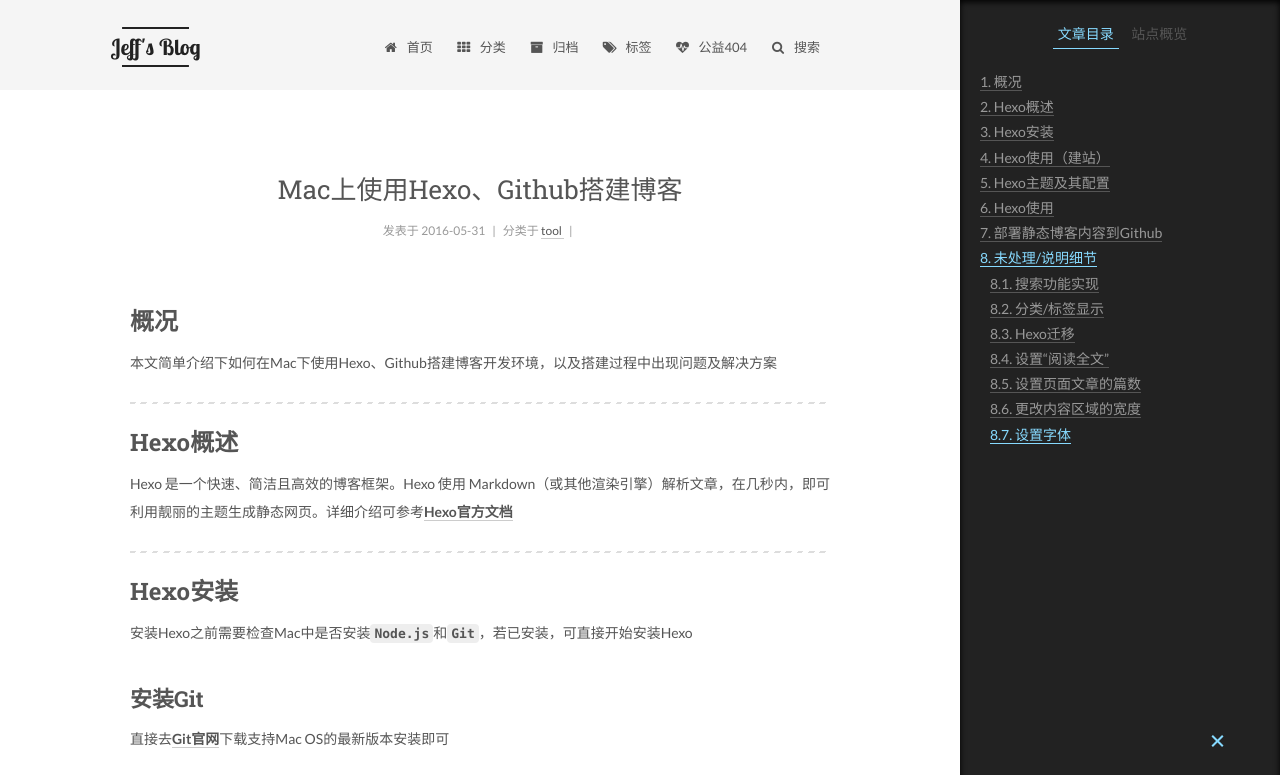
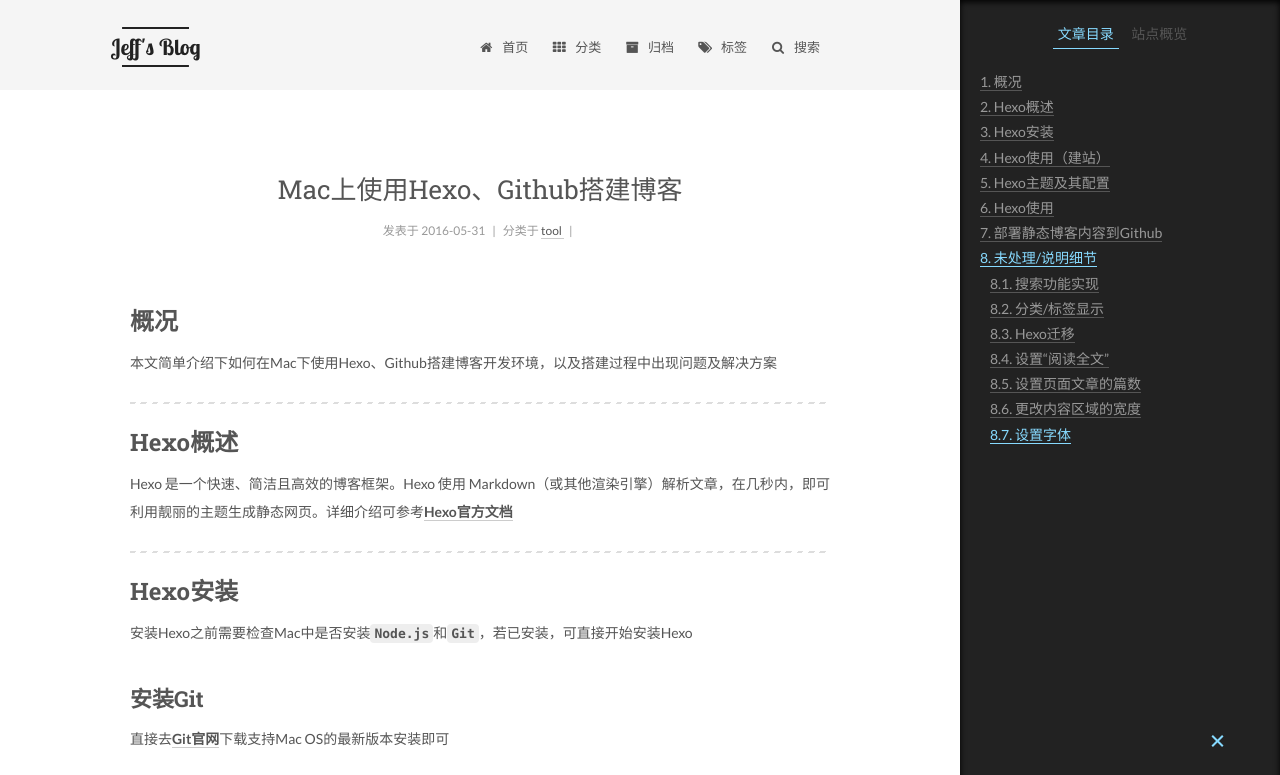
Before and after one commit to duslee/duslee.github.io, a plain HTML site: page 2016/05/31/使用Hexo、Github搭建博客/index.html in a window 1280 px wide. Shown: the top 775 px of the page. Drawn offline with Linux system fonts and the light colour scheme; a script that the page names is missing; a web font is replaced by a local one.

Commit message:
Site updated: 2016-06-02 22:07:33

```diff
--- a/2016/05/31/使用Hexo、Github搭建博客/index.html
+++ b/2016/05/31/使用Hexo、Github搭建博客/index.html
@@ -218,16 +218,6 @@
               <i class="menu-item-icon fa fa-fw fa-tags"></i> <br />
 
             标签
-          </a>
-        </li>
-
-
-        <li class="menu-item menu-item-commonweal">
-          <a href="/404.html" rel="section">
-
-              <i class="menu-item-icon fa fa-fw fa-heartbeat"></i> <br />
-
-            公益404
           </a>
         </li>
 
--- a/css/main.css
+++ b/css/main.css
@@ -1548,7 +1548,7 @@
   width: 4px;
   height: 4px;
   border-radius: 50%;
-  background: #4f29ff;
+  background: #ff00b6;
 }
 .links-of-blogroll {
   font-size: 13px;
```
Also changed, not shown: 404.html (+0 -10 lines), archives/2016/05/index.html (+0 -10 lines), archives/2016/index.html (+0 -10 lines), archives/index.html (+0 -10 lines), categories/index.html (+0 -10 lines), categories/tool/index.html (+0 -10 lines), index.html (+0 -10 lines), tags/Blog/index.html (+0 -10 lines), tags/Github/index.html (+0 -10 lines), tags/Hexo/index.html (+0 -10 lines), tags/index.html (+0 -10 lines).
